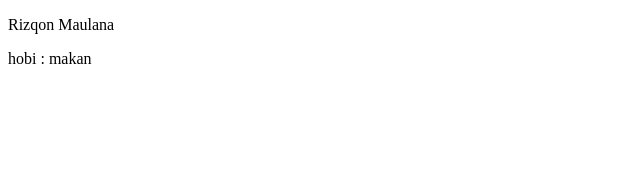
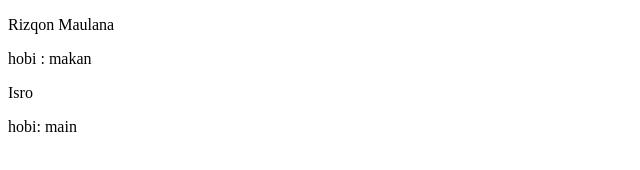
Before and after one commit to rizqonmaulana/belajargit-potdev, a plain HTML site: page index.html in a window 1280 px wide. Shown: the whole page, without its empty margins (0-640 px from the left). Drawn offline with Linux system fonts and the light colour scheme.

Commit message:
sudah tambah

```diff
--- a/index.html
+++ b/index.html
@@ -9,5 +9,7 @@
   <body>
     <p>Rizqon Maulana</p>
     <p>hobi : makan</p>
+    <p>Isro</p>
+    <p>hobi: main</p>
   </body>
 </html>
```
